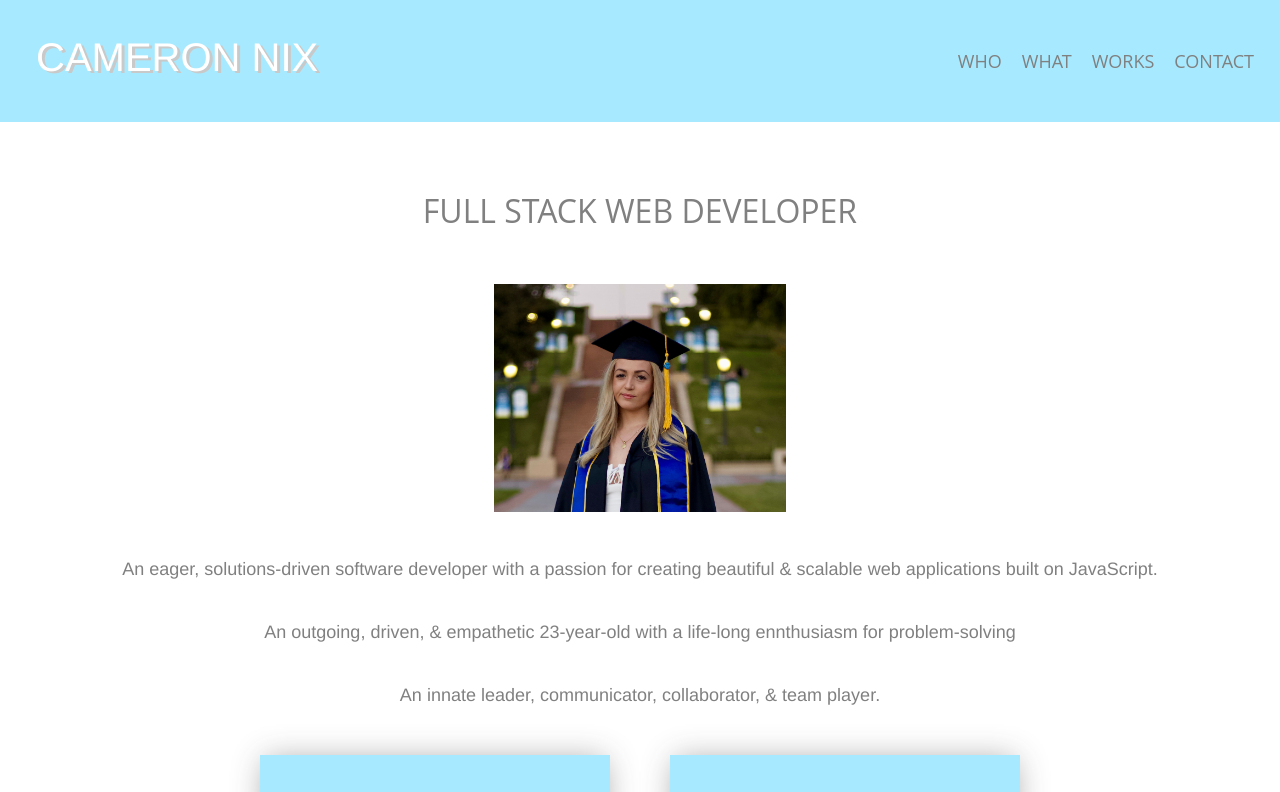
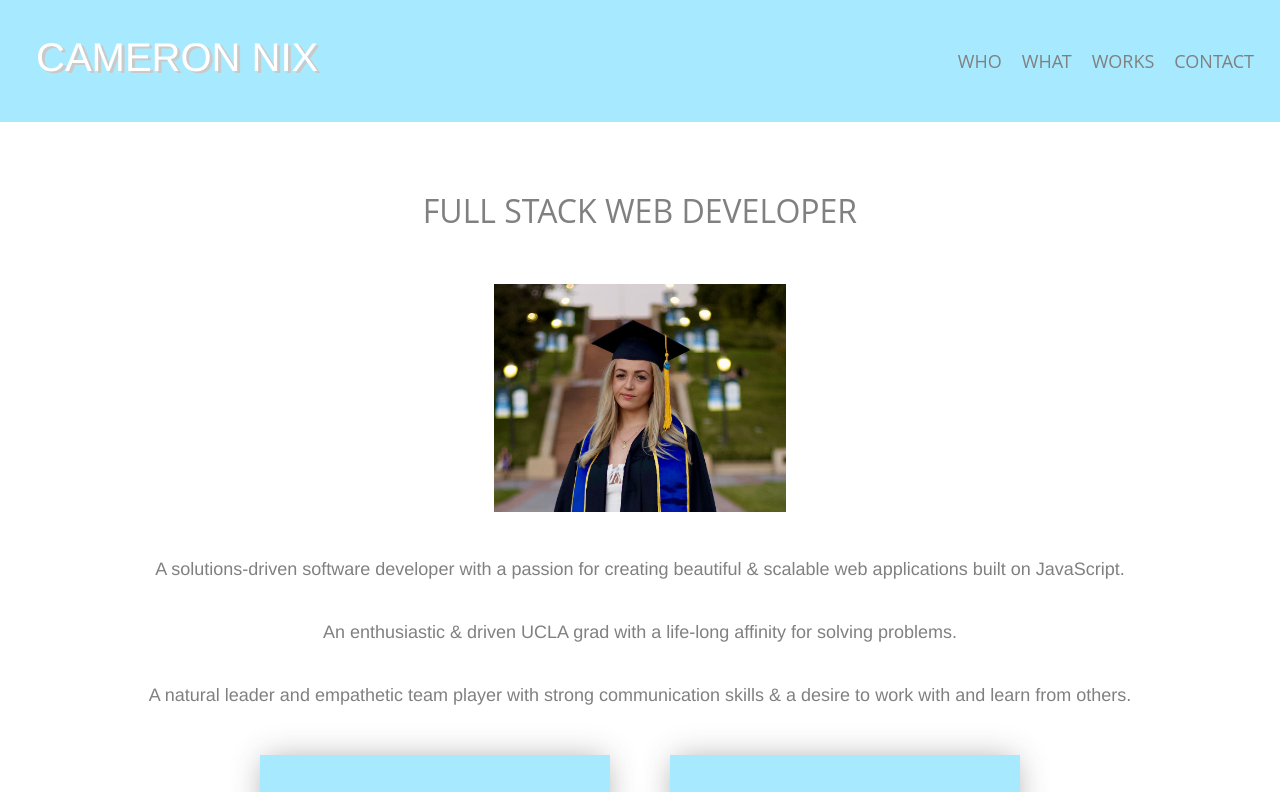
Before and after one commit to cnix273/react-portfolio, a React (Create React App) app: page / in a window 1280 px wide. Shown: the top 792 px of the page. Built offline with nearby package versions, Linux system fonts and the light colour scheme.

Commit message:
updated p element

```diff
--- a/src/components/About/index.js
+++ b/src/components/About/index.js
@@ -15,10 +15,10 @@ const About = () => {
             <main className="row">
                 <div className="col-sm-12">
                     <img className="img-thumbnail" id="mainImage" src={profPic} alt="Cameron Nix headshot"/>
-                    <p>An eager, solutions-driven software developer with a passion for creating beautiful &amp; scalable web applications built on JavaScript.</p>
+                    <p>A solutions-driven software developer with a passion for creating beautiful &amp; scalable web applications built on JavaScript.</p>
                     {/* <p>A life-long learner who finds joy in problem solving.</p> */}
-                    <p>An outgoing, driven, &amp; empathetic 23-year-old with a life-long ennthusiasm for problem-solving </p>
-                    <p>An innate leader, communicator, collaborator, &amp; team player.</p>
+                    <p>An enthusiastic &amp; driven UCLA grad with a life-long affinity for solving problems. </p>
+                    <p>A natural leader and empathetic team player with strong communication skills &amp; a desire to work with and learn from others.</p>
                     {/* <br/>
                     <h5 className="links"><strong>Professional Links</strong></h5>
                     <hr/>
```
